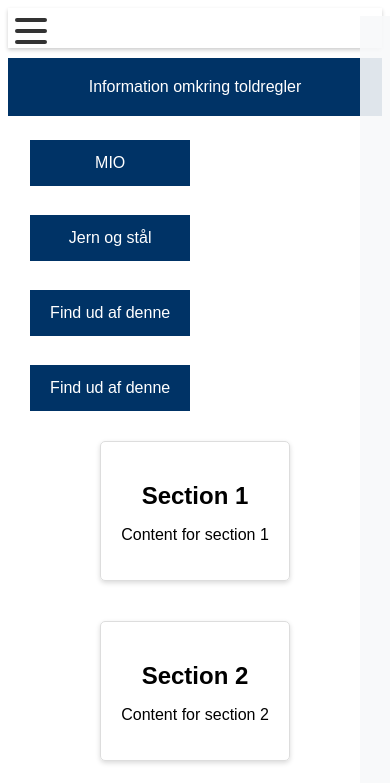
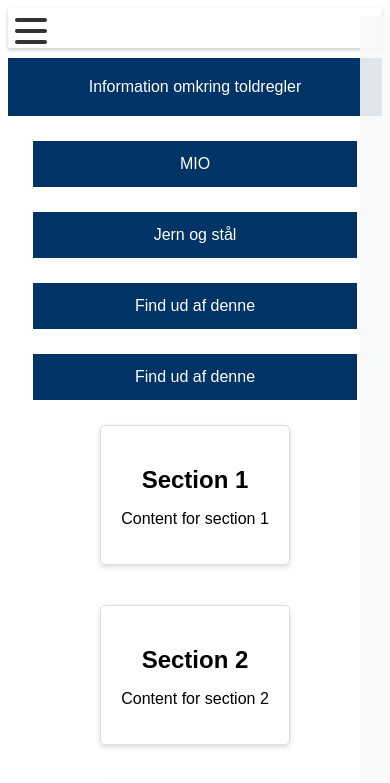
Before and after one commit to Jesperejohannsen/khCustoms, a React (Vite) app: page /toldregler in a window 390 px wide. Shown: the top 783 px of the page. Built offline with nearby package versions, Linux system fonts and the light colour scheme.

Commit message:
making toldregler responsive

```diff
--- a/src/components/toldreglerSite/toldReglerSite.css
+++ b/src/components/toldreglerSite/toldReglerSite.css
@@ -35,6 +35,10 @@
   border: none;
   transition: background-color 0.3s ease;
   width: auto;
+}
+
+.accordion-button:hover {
+  background-color: #3396af;
 }
 
 .accordion-button.active {
@@ -127,8 +131,16 @@
     width: 48%;
     margin-bottom: 10px;
   }
+}
 
-  .accordion-content {
-    order: 1;
+@media screen and (max-width: 600px) {
+  .accordion-buttons {
+    flex-direction: row;
+    flex-wrap: wrap;
+  }
+
+  .accordion-button {
+    flex: 1 0 auto;
+    margin: 5px;
   }
 }
```
